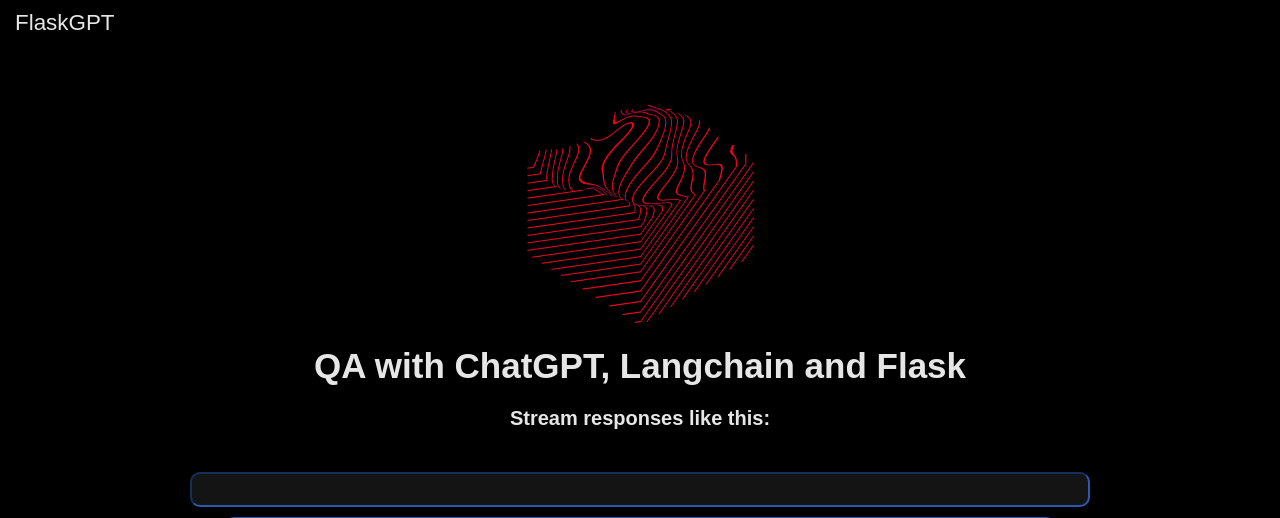
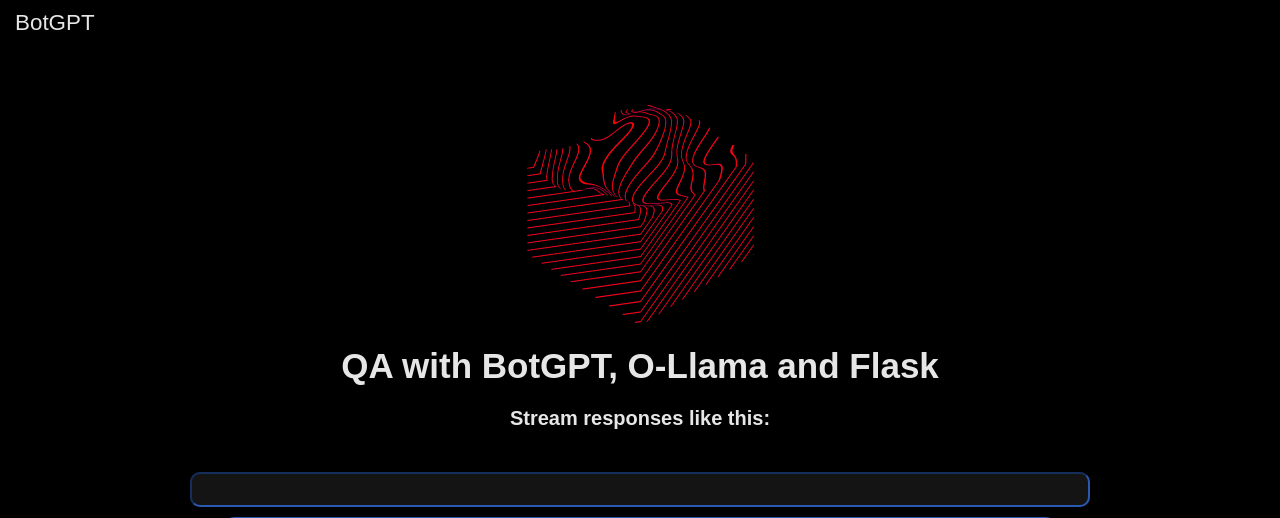
Before and after one commit to Abhrankan-Chakrabarti/LlamaInteract, a Flask app: page / in a window 1280 px wide. Shown: the top 518 px of the page. Run offline with Flask 3, Linux system fonts and the light colour scheme.

Commit message:
Change frontend content

```diff
--- a/templates/index.html
+++ b/templates/index.html
@@ -4,19 +4,19 @@
     <meta charset="UTF-8">
     <meta http-equiv="X-UA-Compatible" content="IE=edge">
     <meta name="viewport" content="width=device-width, initial-scale=1.0">
-    <title>FlaskGPT</title>
+    <title>BotGPT</title>
     <link rel="stylesheet" href="static/css/index.css">
 </head>
 <body>
   <header>
     <div class="container">
-        <a href="" class="planes-links">FlaskGPT</a>
+        <a href="" class="planes-links">BotGPT</a>
     </div>
 </header>
 
     <div>
         <img src="static/img/logo.gif" alt="logo" width="300" class="center"/>
-        <h2 class="pod-h2">QA with ChatGPT, Langchain and Flask</h2>
+        <h2 class="pod-h2">QA with BotGPT, O-Llama and Flask</h2>
         <h3 class="pod-h3">Stream responses like this:</h3>
     </div>
     <section class="buscar">
```
